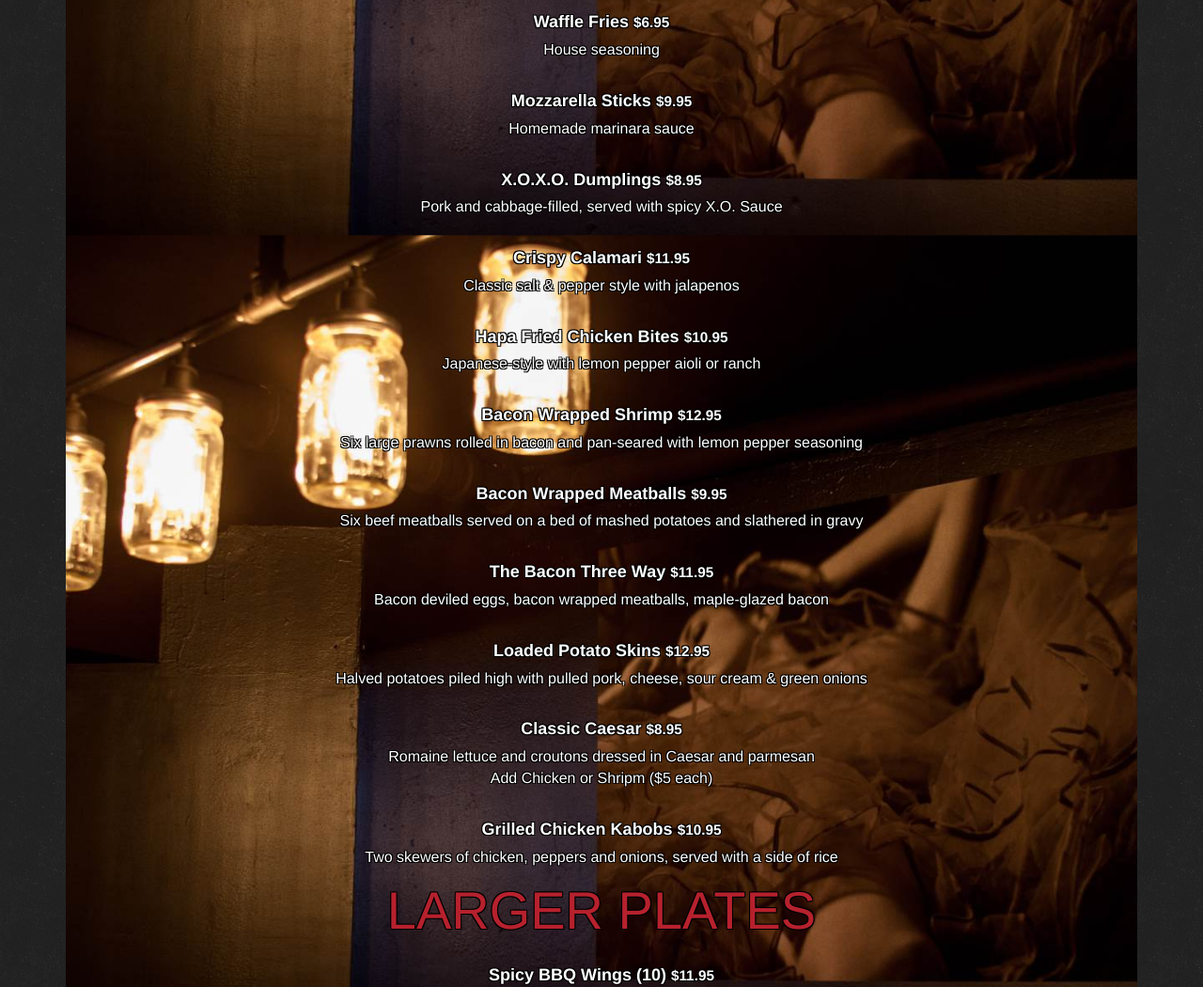
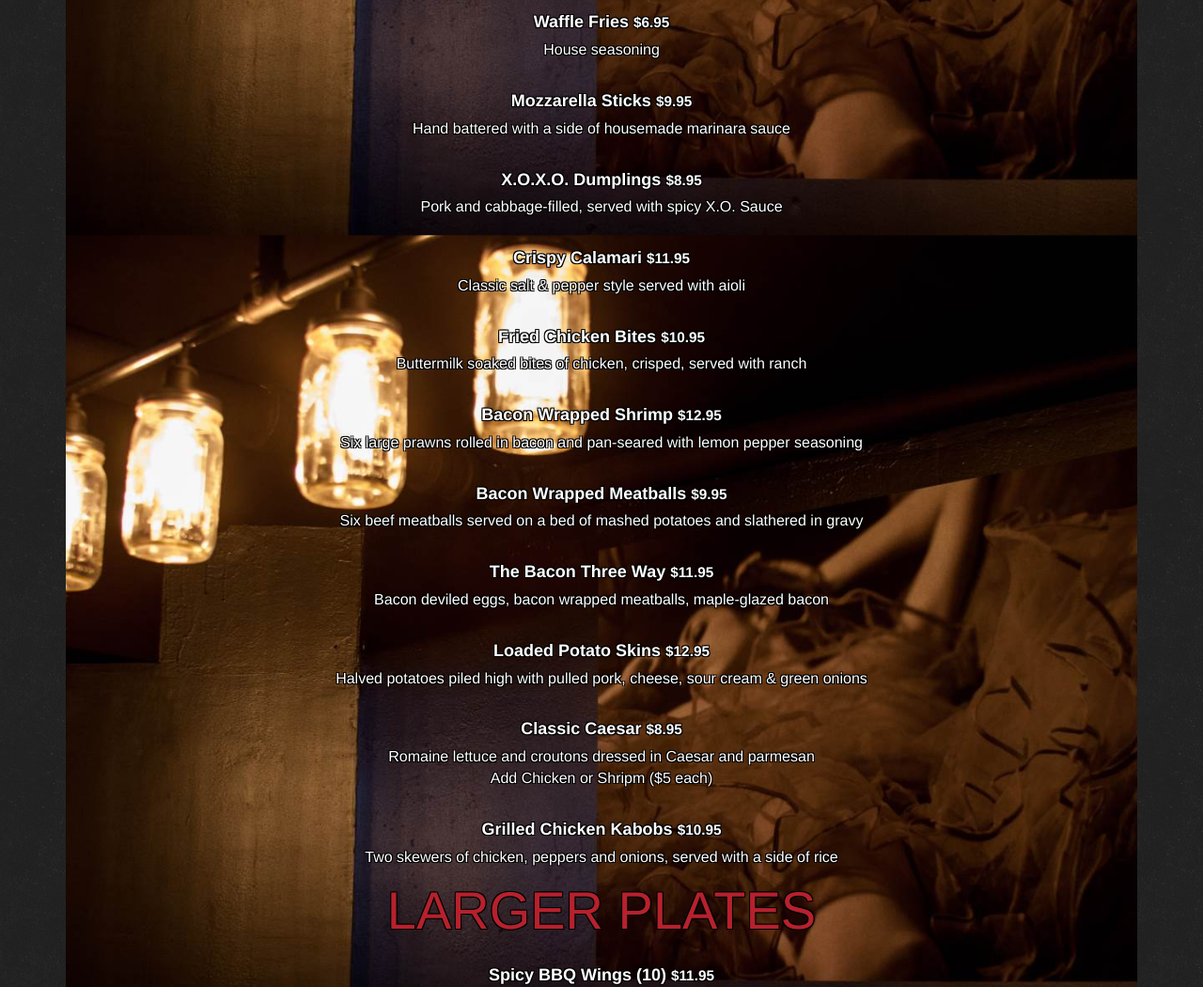
Before and after one commit to ctstone/tavern, a website: page www/menu.html in a window 1280 px wide. Shown: the part 740-1790 px from the top of the page at 94% size. Drawn offline with nearby package versions, Linux system fonts and the light colour scheme; files that its build step writes are made by us from their sources; files whose address does not match are found by name.

Commit message:
Tweak some item descriptions
Updated item descriptions to match PDF menu

```diff
--- a/www/menu.html
+++ b/www/menu.html
@@ -59,7 +59,7 @@
           </p>
           <p>
             <b>Mozzarella Sticks <small>$9.95</small></b>
-            <em>Homemade marinara sauce</em>
+            <em>Hand battered with a side of housemade marinara sauce</em>
           </p>
           <p>
             <b>X.O.X.O. Dumplings <small>$8.95</small></b>
@@ -67,11 +67,11 @@
           </p>
           <p>
             <b>Crispy Calamari <small>$11.95</small></b>
-            <em>Classic salt &amp; pepper style with jalapenos</em>
+            <em>Classic salt &amp; pepper style served with aioli</em>
           </p>
           <p>
-            <b>Hapa Fried Chicken Bites <small>$10.95</small></b>
-            <em>Japanese-style with lemon pepper aioli or ranch</em>
+            <b>Fried Chicken Bites <small>$10.95</small></b>
+            <em>Buttermilk soaked bites of chicken, crisped, served with ranch</em>
           </p>
           <p>
             <b>Bacon Wrapped Shrimp <small>$12.95</small></b>
@@ -124,6 +124,7 @@
           </p>
           <p>
             <b>Date Size Oreo Plate (2) <small>$4.95</small></b>
+            <em>includes ice cream &amp; whip</em>
           </p>
           <p>
             <b>Deep-Fried Rolo (6) <small>$7.95</small></b>
@@ -134,7 +135,7 @@
             <em>Hard root beer, whiskey, vanilla ice cream</em>
           </p>
 
-          <h2 class="tk-almaq-rough"><a name="brunch">BRUNCH</a></h2>
+       <h2 class="tk-almaq-rough"><a name="brunch">BRUNCH</a></h2>
           <p>
             <b>Cinnamon Toast Sticks <small>$9.95</small></b>
             <em>5 sticks served with mascarpone cheese and syrup dips</em>
@@ -145,7 +146,7 @@
           </p>
           <p>
             <b>Smoked Salmon or Pulled Pork Benedict <small>$12.95</small></b>
-            <em>Choose surf or turf on your classic eggs benedict</em>
+            <em>Choose surf or turf on your classic eggs benedict. Served with hash browns.</em>
           </p>
           <p>
             <b>Breakfast Potato Skins <small>$9.95</small></b>
@@ -153,7 +154,7 @@
           </p>
           <p>
             <b>Breakfast Sandwich <small>$9.95</small></b>
-            <em>Eggs, bacon and cheddar cheese on a french roll. Served with hashbrowns</em>
+            <em>Eggs, bacon and cheddar cheese on a bagel. Served with hash browns</em>
           </p>
           <p>
             <b>Spinach, Mushroom Scramble <small>$10.95</small></b>
```
